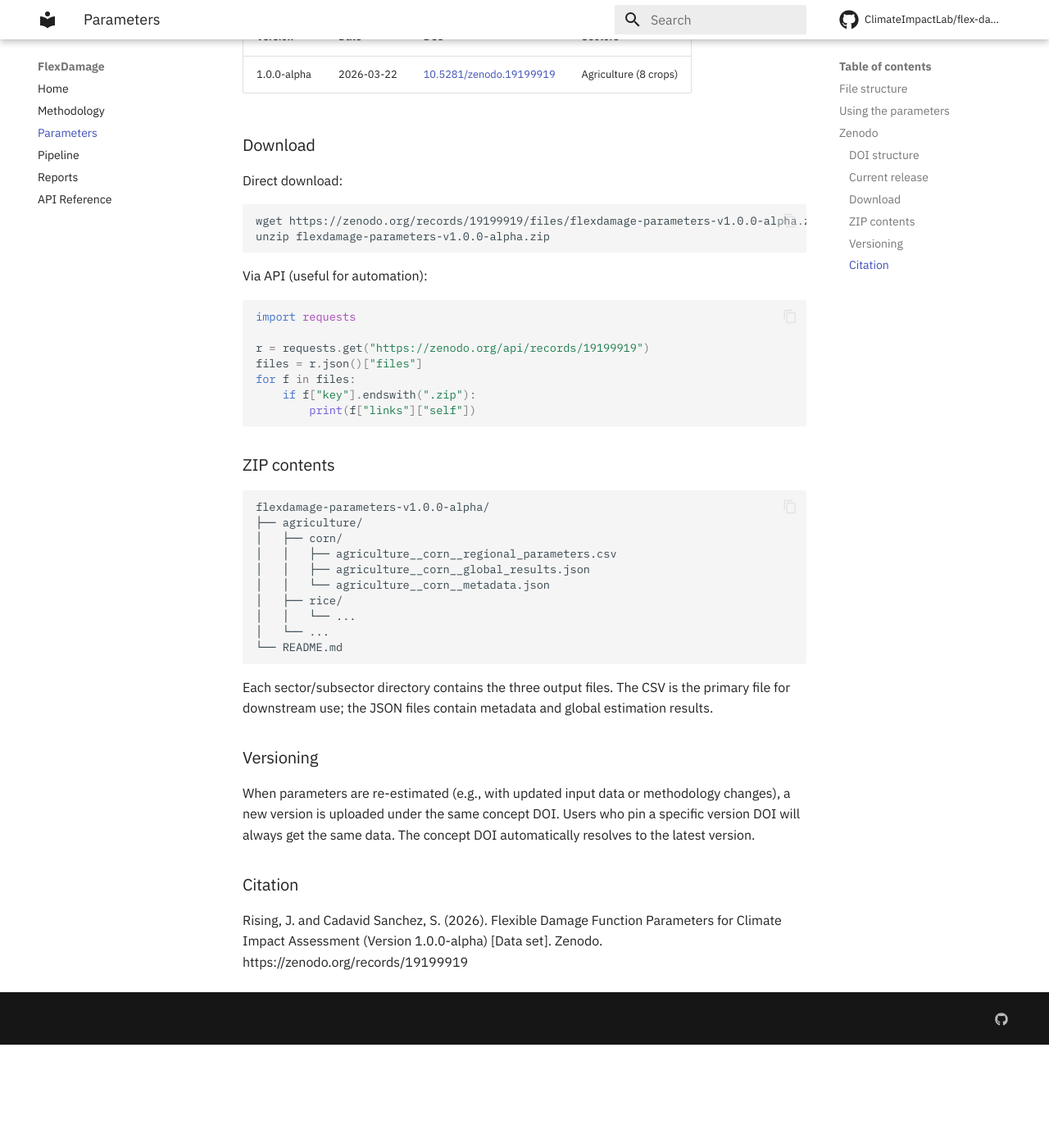
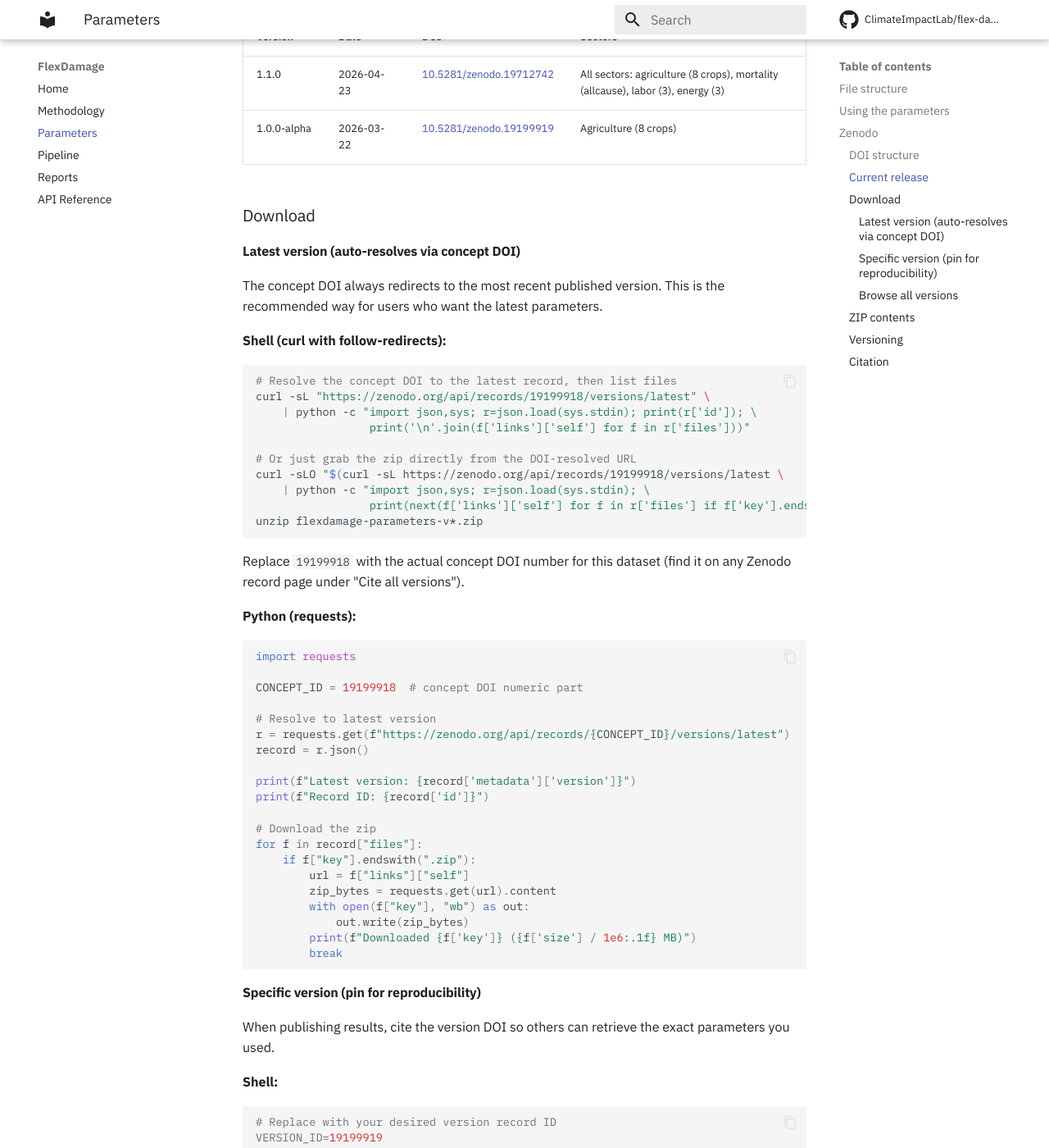
Before and after one commit to ClimateImpactLab/flex-damage, an MkDocs documentation site: the page built from docs/parameters.md, in a window 1280 px wide and 1400 px high, scrolled down 1239 px. Shown: the whole window at 82% size. Built offline with MkDocs 1.6.1 and Material for MkDocs 9.7.7, drawn with Linux system fonts in a browser that asks for light colours; comment, search, counter and statistics services are not loaded; before the commit the page ends 2513 px from its top, so only the background shows below that; some of the changed text lies outside the part shown.

Commit message:
docs: add v1.1.0 release (Zenodo 19712742) and latest-version download patterns

````diff
--- a/docs/parameters.md
+++ b/docs/parameters.md
@@ -37,27 +37,93 @@ use the concept DOI.
 
 | Version | Date | DOI | Sectors |
 |---------|------|-----|---------|
+| 1.1.0 | 2026-04-23 | [10.5281/zenodo.19712742](https://zenodo.org/records/19712742) | All sectors: agriculture (8 crops), mortality (allcause), labor (3), energy (3) |
 | 1.0.0-alpha | 2026-03-22 | [10.5281/zenodo.19199919](https://zenodo.org/records/19199919) | Agriculture (8 crops) |
 
 ### Download
 
-Direct download:
+#### Latest version (auto-resolves via concept DOI)
 
+The concept DOI always redirects to the most recent published version.
+This is the recommended way for users who want the latest parameters.
+
+**Shell (curl with follow-redirects):**
 ```bash
-wget https://zenodo.org/records/19199919/files/flexdamage-parameters-v1.0.0-alpha.zip
-unzip flexdamage-parameters-v1.0.0-alpha.zip
+# Resolve the concept DOI to the latest record, then list files
+curl -sL "https://zenodo.org/api/records/19199918/versions/latest" \
+    | python -c "import json,sys; r=json.load(sys.stdin); print(r['id']); \
+                 print('\n'.join(f['links']['self'] for f in r['files']))"
+
+# Or just grab the zip directly from the DOI-resolved URL
+curl -sLO "$(curl -sL https://zenodo.org/api/records/19199918/versions/latest \
+    | python -c "import json,sys; r=json.load(sys.stdin); \
+                 print(next(f['links']['self'] for f in r['files'] if f['key'].endswith('.zip')))")"
+unzip flexdamage-parameters-v*.zip
 ```
 
-Via API (useful for automation):
+Replace `19199918` with the actual concept DOI number for this dataset
+(find it on any Zenodo record page under "Cite all versions").
+
+**Python (requests):**
+```python
+import requests
+
+CONCEPT_ID = 19199918  # concept DOI numeric part
+
+# Resolve to latest version
+r = requests.get(f"https://zenodo.org/api/records/{CONCEPT_ID}/versions/latest")
+record = r.json()
+
+print(f"Latest version: {record['metadata']['version']}")
+print(f"Record ID: {record['id']}")
+
+# Download the zip
+for f in record["files"]:
+    if f["key"].endswith(".zip"):
+        url = f["links"]["self"]
+        zip_bytes = requests.get(url).content
+        with open(f["key"], "wb") as out:
+            out.write(zip_bytes)
+        print(f"Downloaded {f['key']} ({f['size'] / 1e6:.1f} MB)")
+        break
+```
+
+#### Specific version (pin for reproducibility)
+
+When publishing results, cite the version DOI so others can retrieve the
+exact parameters you used.
+
+**Shell:**
+```bash
+# Replace with your desired version record ID
+VERSION_ID=19199919
+curl -sL -O "https://zenodo.org/api/records/${VERSION_ID}/files/flexdamage-parameters-v1.0.0-alpha.zip/content"
+```
+
+**Python:**
+```python
+import requests
+
+VERSION_ID = 19199919  # specific version DOI
+FILENAME = "flexdamage-parameters-v1.0.0-alpha.zip"
+
+r = requests.get(f"https://zenodo.org/records/{VERSION_ID}/files/{FILENAME}")
+with open(FILENAME, "wb") as f:
+    f.write(r.content)
+```
+
+#### Browse all versions
 
 ```python
 import requests
 
-r = requests.get("https://zenodo.org/api/records/19199919")
-files = r.json()["files"]
-for f in files:
-    if f["key"].endswith(".zip"):
-        print(f["links"]["self"])
+CONCEPT_ID = 19199918
+r = requests.get(f"https://zenodo.org/api/records/{CONCEPT_ID}/versions")
+for hit in r.json()["hits"]["hits"]:
+    v = hit["metadata"]["version"]
+    rid = hit["id"]
+    date = hit["metadata"]["publication_date"]
+    print(f"  v{v:<12} id={rid:<10} published={date}")
 ```
 
 ### ZIP contents
````
Also changed, not shown: README.md (+3 -1 lines).
